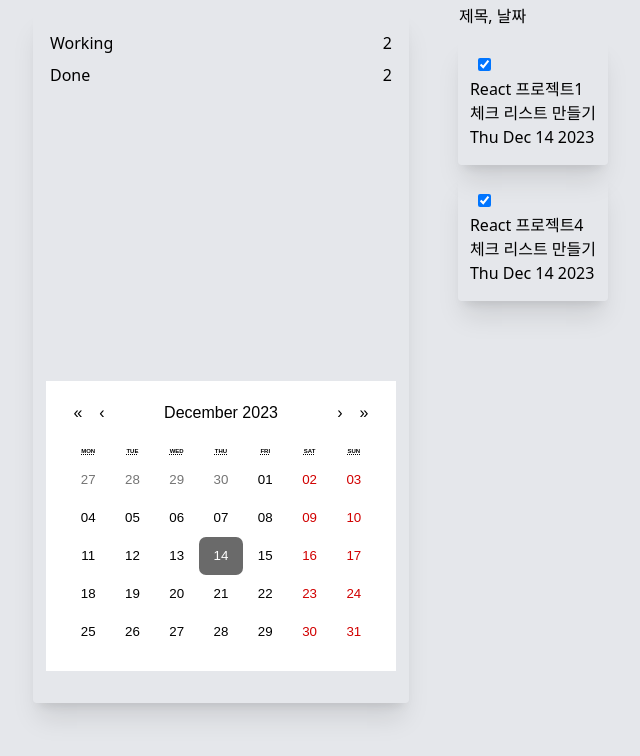
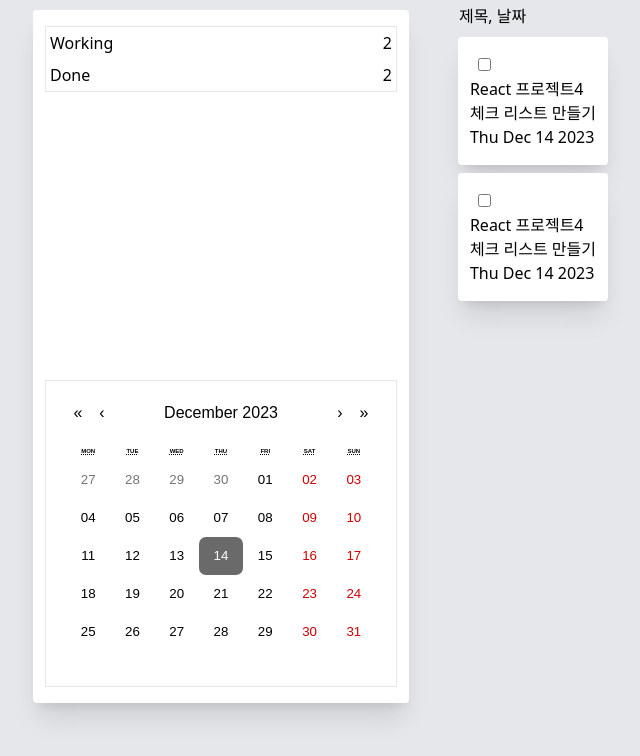
Before and after one commit to woorifisa-service-dev-2nd/frontend-3rd-CheckCalendar, a React (Vite) app: page / in a window 1280 px wide. Shown: the top 756 px of the page, without its empty margins (319-959 px from the left). Built offline with nearby package versions, Linux system fonts and the light colour scheme.

Commit message:
자잘한 수정

```diff
--- a/src/App.jsx
+++ b/src/App.jsx
@@ -65,7 +65,7 @@
 ];
 
 function App() {
-	const [status, setStauts] = useState('Done');
+	const [status, setStauts] = useState('Working');
 	const [lists, setDList] = useState(dummyTodos);
 	const [date, setDate] = useState('Thu Dec 14 2023');
 
@@ -76,7 +76,7 @@
 
 	const getStatusValue = (updatedStatus) => {
 		setStauts(updatedStatus);
-	}
+	};
 
 	let printList = ''; // 최종적으로 props 보낼 체크리스트 데이터들
 	let workingNum = '0';  // working 해야하는 리스트 개수
@@ -93,7 +93,6 @@
 		doneNum = printList.length;
 		workingNum = work.length;
 	}
-	console.log(printList);
 
 	return (
 		<DefaultLayout>
--- a/src/components/CheckListContainer.jsx
+++ b/src/components/CheckListContainer.jsx
@@ -6,7 +6,7 @@
 	console.log(checkList);
 	return (
 		<div>
-			{checkList.map((item)=><WhiteBox w={300} y={1/2}> <CheckListItem key={item.id} item={item}></CheckListItem></WhiteBox>)}
+			{checkList.map((item)=> <WhiteBox key={item.id} w={300} y={1/2}> <CheckListItem key={item.id} item={item}></CheckListItem></WhiteBox>)}
 
 		</div>
 	);
--- a/src/components/StyleTodoCalendar.jsx
+++ b/src/components/StyleTodoCalendar.jsx
@@ -1,6 +1,6 @@
-import { styled } from 'styled-components';
-import Calendar from 'react-calendar';
-import 'react-calendar/dist/Calendar.css';
+import { styled } from "styled-components";
+import Calendar from "react-calendar";
+import "react-calendar/dist/Calendar.css";
 
 export const CalendarBox = styled.div`
   display: flex;
--- a/src/layouts/WhiteBox.jsx
+++ b/src/layouts/WhiteBox.jsx
@@ -3,7 +3,7 @@
 function WhiteBox({w,y,children,setting}) {
 	return (
 		<div
-			className={`w-${w} h-${y} my-2 px-3 py-4 border-none rounded shadow-xl top-1/2 left-1/2 bg-white${setting}`}>
+			className={`w-${w} h-${y} my-2 px-3 py-4 border-none rounded shadow-xl top-1/2 left-1/2 bg-white ${setting}`}>
 			{children}
 		</div>
 	);
```
